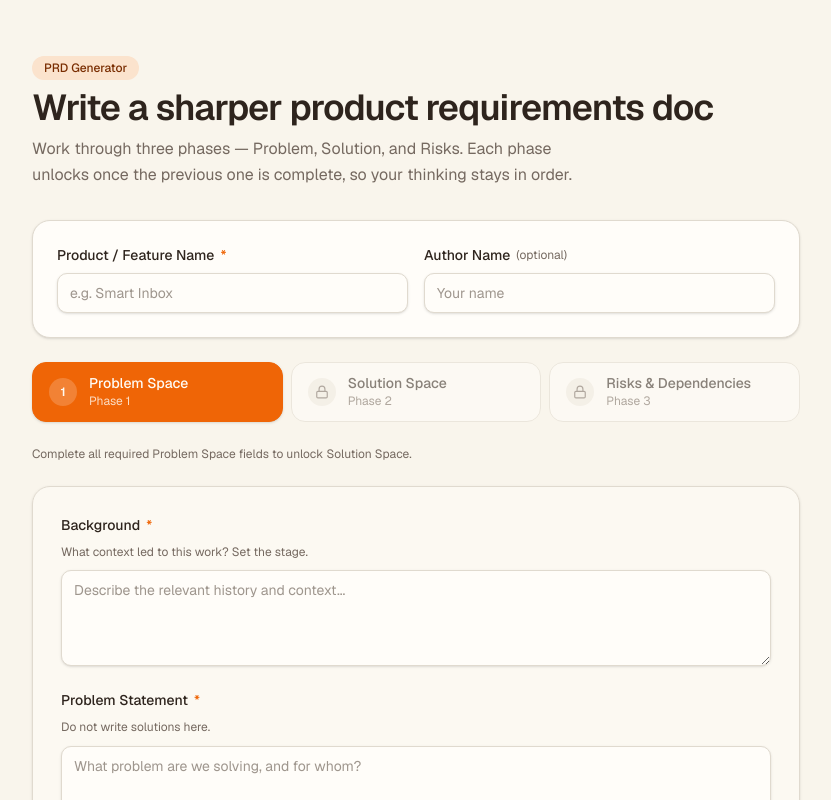
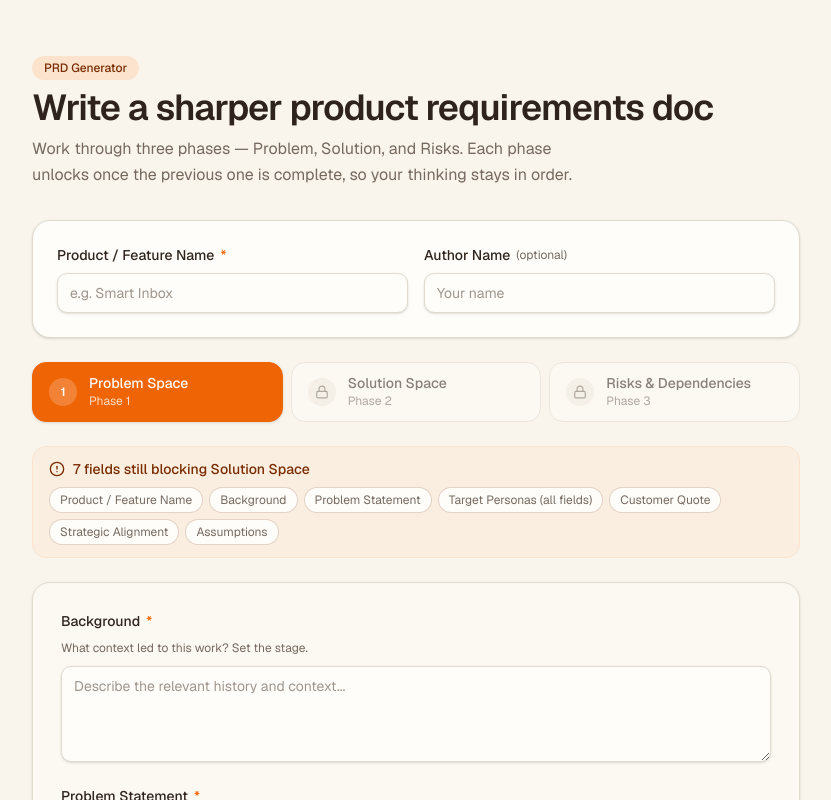
Before and after one commit to shreya-patel-PM/PRD-Generator-form, a Next.js app: page / in a window 1280 px wide. Shown: the top 800 px of the page, without its empty margins (224-1055 px from the left). Built offline with nearby package versions, Linux system fonts and the light colour scheme.

Commit message:
feat: add missing fields indicator and update phase completeness criteria
Co-authored-by: Shreya Patel <263045510+shreya-patel-PM@users.noreply.github.com>

```diff
--- a/components/prd/prd-form.tsx
+++ b/components/prd/prd-form.tsx
@@ -1,7 +1,7 @@
 'use client'
 
 import { useCallback, useState } from 'react'
-import { Check, FileText, Loader2, Lock } from 'lucide-react'
+import { AlertCircle, Check, FileText, Loader2, Lock } from 'lucide-react'
 import { Button } from '@/components/ui/button'
 import { cn } from '@/lib/utils'
 import { Field, TextInput } from './fields'
@@ -9,7 +9,13 @@ import { ProblemPhase } from './problem-phase'
 import { SolutionPhase } from './solution-phase'
 import { RisksPhase } from './risks-phase'
 import { PrdOutput } from './prd-output'
-import { initialData, isPhaseComplete, type Phase, type PrdData } from './types'
+import {
+  getMissingFields,
+  initialData,
+  isPhaseComplete,
+  type Phase,
+  type PrdData,
+} from './types'
 
 const PHASES: { id: Phase; label: string; n: number }[] = [
   { id: 'problem', label: 'Problem Space', n: 1 },
@@ -169,12 +175,39 @@ export function PrdForm() {
         })}
       </div>
 
-      {/* Locked notice */}
-      {active === 'problem' && !problemDone && (
-        <p className="text-xs text-muted-foreground">
-          Complete all required Problem Space fields to unlock Solution Space.
-        </p>
-      )}
+      {/* Blocking-fields indicator for the active phase */}
+      {(() => {
+        const nextLabel =
+          active === 'problem'
+            ? 'Solution Space'
+            : active === 'solution'
+              ? 'Risks & Dependencies'
+              : null
+        const missing = getMissingFields(active, data)
+        if (missing.length === 0) return null
+        return (
+          <div className="rounded-xl border border-accent bg-accent/40 px-4 py-3">
+            <div className="flex items-center gap-2 text-sm font-medium text-accent-foreground">
+              <AlertCircle className="size-4 shrink-0" />
+              {nextLabel ? (
+                <span>{`${missing.length} field${missing.length > 1 ? 's' : ''} still blocking ${nextLabel}`}</span>
+              ) : (
+                <span>{`${missing.length} required field${missing.length > 1 ? 's' : ''} remaining in this phase`}</span>
+              )}
+            </div>
+            <ul className="mt-2 flex flex-wrap gap-1.5">
+              {missing.map((field) => (
+                <li
+                  key={field}
+                  className="rounded-full border border-accent-foreground/20 bg-card px-2.5 py-1 text-xs text-muted-foreground"
+                >
+                  {field}
+                </li>
+              ))}
+            </ul>
+          </div>
+        )
+      })()}
 
       {/* Active phase content */}
       <div
--- a/components/prd/types.ts
+++ b/components/prd/types.ts
@@ -103,7 +103,7 @@ export function isPhaseComplete(phase: Phase, data: PrdData): boolean {
       filled(data.proposedSolution) &&
       filled(data.scope) &&
       filled(data.nonGoals) &&
-      completeCriteria.length >= 3 &&
+      completeCriteria.length >= 1 &&
       filled(data.successMetrics)
     )
   }
@@ -111,3 +111,48 @@ export function isPhaseComplete(phase: Phase, data: PrdData): boolean {
     filled(data.risks) && filled(data.dependencies) && filled(data.openQuestions)
   )
 }
+
+// Returns a list of human-readable required fields that are still blocking the
+// given phase from being considered complete. User Flows is intentionally NOT
+// required, so it never appears here.
+export function getMissingFields(phase: Phase, data: PrdData): string[] {
+  const filled = (v: string) => v.trim().length > 0
+  const missing: string[] = []
+
+  if (phase === 'problem') {
+    if (!filled(data.productName)) missing.push('Product / Feature Name')
+    if (!filled(data.background)) missing.push('Background')
+    if (!filled(data.problemStatement)) missing.push('Problem Statement')
+    const incompletePersona = data.personas.some(
+      (p) =>
+        !filled(p.name) ||
+        !filled(p.role) ||
+        !filled(p.goals) ||
+        !filled(p.painPoints),
+    )
+    if (data.personas.length < 1 || incompletePersona)
+      missing.push('Target Personas (all fields)')
+    if (!filled(data.customerQuote)) missing.push('Customer Quote')
+    if (!filled(data.alignment)) missing.push('Strategic Alignment')
+    if (!filled(data.assumptions)) missing.push('Assumptions')
+    return missing
+  }
+
+  if (phase === 'solution') {
+    if (!filled(data.proposedSolution)) missing.push('Proposed Solution')
+    if (!filled(data.scope)) missing.push('Scope')
+    if (!filled(data.nonGoals)) missing.push('Non-Goals')
+    const completeCriteria = data.criteria.filter(
+      (c) => c.persona.trim() && c.action.trim() && c.outcome.trim(),
+    )
+    if (completeCriteria.length < 1)
+      missing.push('Acceptance Criteria (at least 1 complete entry)')
+    if (!filled(data.successMetrics)) missing.push('Success Metrics')
+    return missing
+  }
+
+  if (!filled(data.risks)) missing.push('Risks')
+  if (!filled(data.dependencies)) missing.push('Dependencies')
+  if (!filled(data.openQuestions)) missing.push('Open Questions')
+  return missing
+}
```
